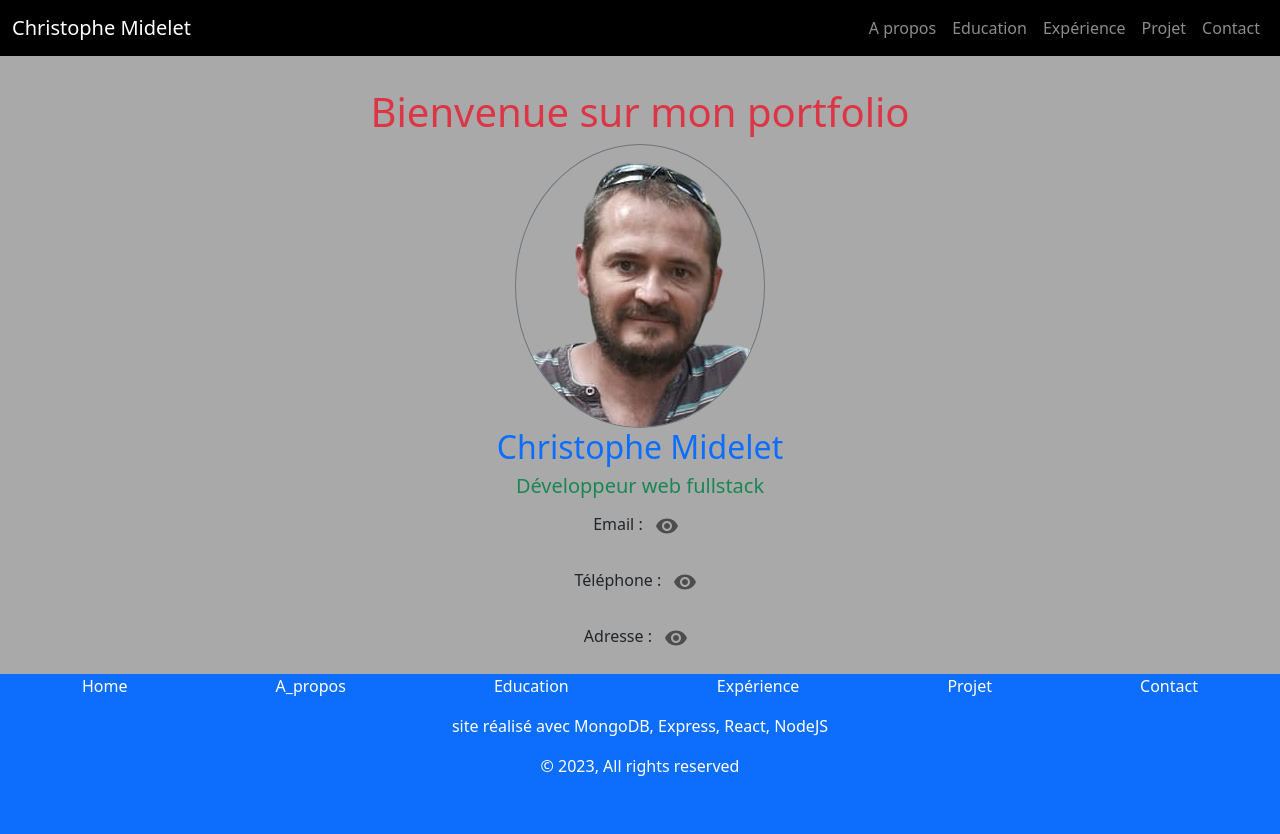
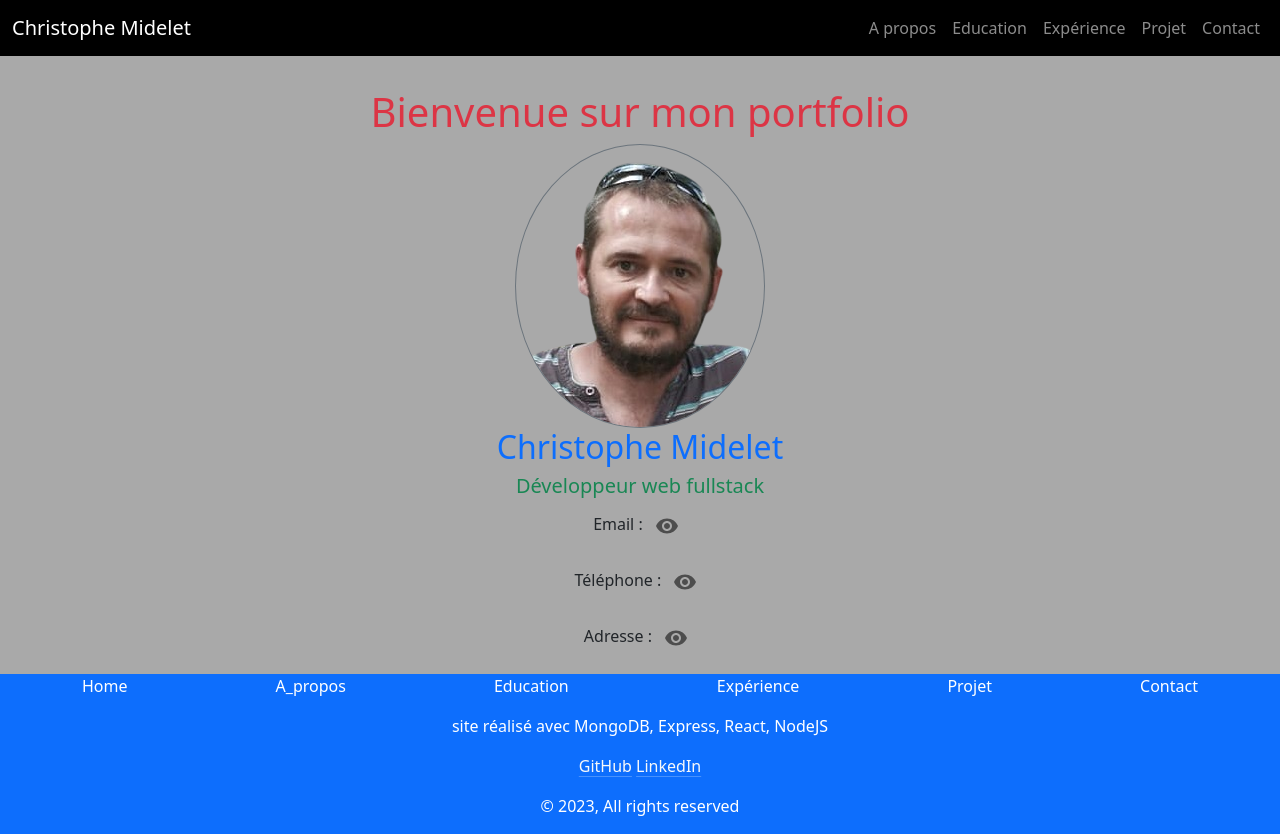
Before and after one commit to bdf007/portfolioTest, a React (Create React App) app in the folder client/: page / in a window 1280 px wide. Built offline with nearby package versions, Linux system fonts and the light colour scheme; no server answers.

Commit message:
Update footer.jsx

```diff
--- a/client/src/component/footer.jsx
+++ b/client/src/component/footer.jsx
@@ -42,6 +42,24 @@ const Footer = () => {
           <p className="text-center">
             site réalisé avec MongoDB, Express, React, NodeJS
           </p>
+          <p className="text-center">
+            <a
+              className="link-light link-offset-2 link-underline-opacity-25 link-underline-opacity-100-hover"
+              href="https://github.com/bdf007"
+              target="_blank"
+              rel="noreferrer"
+            >
+              GitHub
+            </a>{" "}
+            <a
+              className="link-light link-offset-2 link-underline-opacity-25 link-underline-opacity-100-hover"
+              href="https://www.linkedin.com/in/christophe-midelet-73626393/"
+              target="_blank"
+              rel="noreferrer"
+            >
+              LinkedIn
+            </a>
+          </p>
 
           <p className="text-center">© 2023, All rights reserved</p>
         </div>
```
